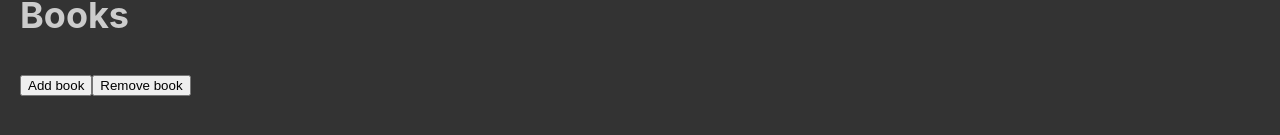
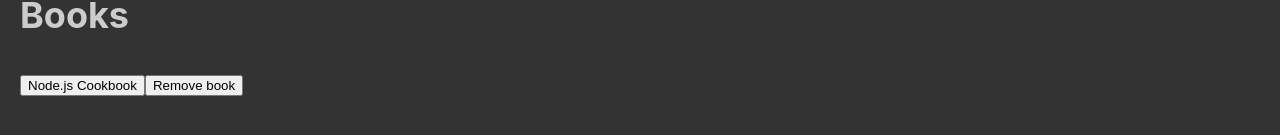
Before and after one commit to edwardtanguay/live-coding-redux-site-shop-app, a React (Vite) app: page /books in a window 1280 px wide. Shown: the part 237-372 px from the top of the page. Built offline with nearby package versions, Linux system fonts and the light colour scheme.

Commit message:
adding book objects

```diff
--- a/src/common/pages/PageBooks.jsx
+++ b/src/common/pages/PageBooks.jsx
@@ -7,7 +7,7 @@ export const PageBooks = () => {
 	return (
 		<div className="page_books">
 			<h2>Books</h2>
-			<button onClick={() => dispatch(addItem())}>Add book</button>
+			<button onClick={() => dispatch({type:'cart/addItem', payload: {title: 'Node.js Cookbook', price: 23.99}})}>Node.js Cookbook</button>
 			<button onClick={() => dispatch(removeItem())}>Remove book</button>
 		</div>
 	)
--- a/src/common/pages/PageCart.jsx
+++ b/src/common/pages/PageCart.jsx
@@ -8,7 +8,7 @@ export const PageCart = () => {
 			<p>There are {items.length} books.</p>
 			<ul>
 				{items.map((item, index) => {
-					return <li key={index}>{item}</li>;
+					return <li key={index}>{item.title}</li>;
 				})}
 			</ul>
 		</div>
--- a/src/features/cart/cartSlice.js
+++ b/src/features/cart/cartSlice.js
@@ -8,8 +8,8 @@ export const cartSlice = createSlice({
 	name: 'cart',
 	initialState,
 	reducers: {
-		addItem: (state) => {
-			state.items.push('book');
+		addItem: (state, action) => {
+			state.items.push(action.payload);
 		},
 		removeItem: (state) => {
 			state.items.pop();
```
